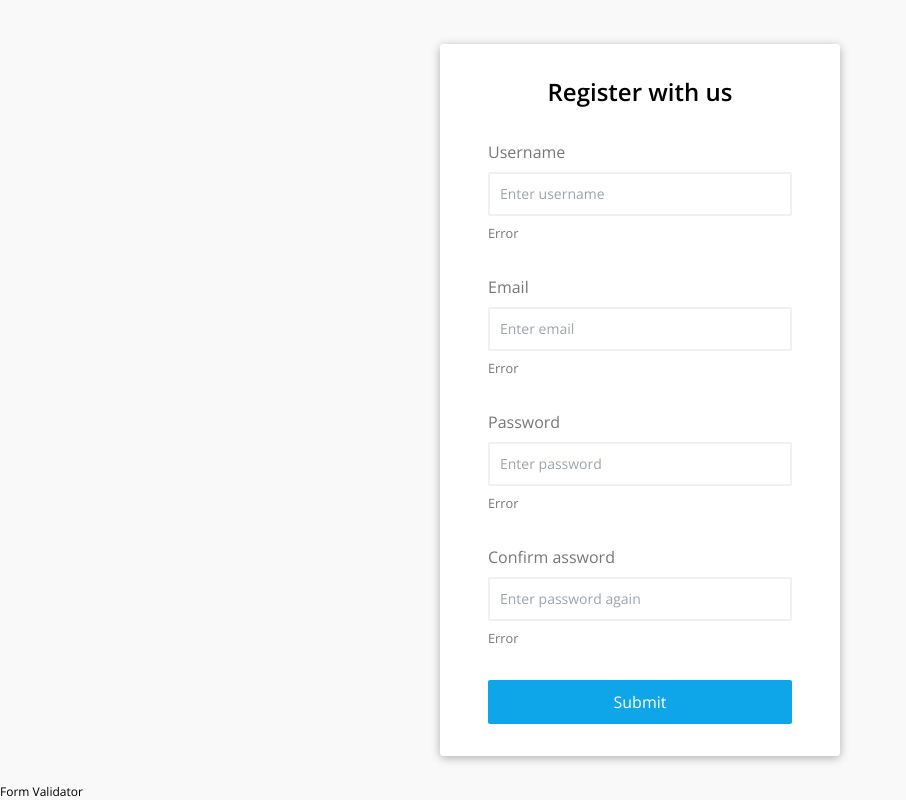
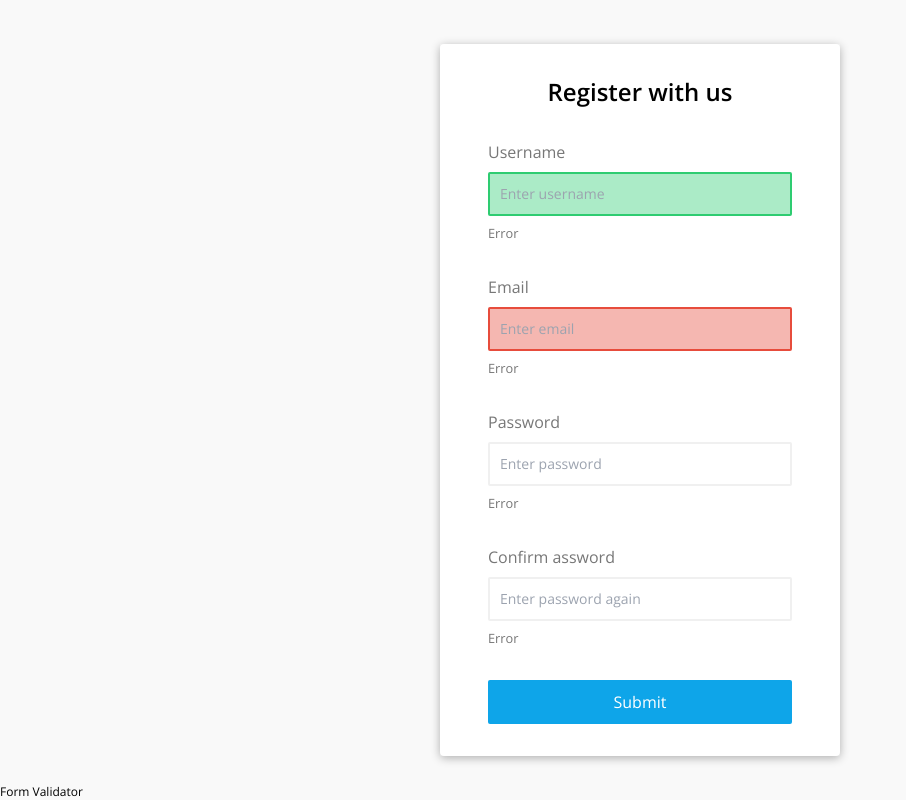
Before and after one commit to krzysiekkalinowski/formValidator, a website built with Parcel: page src/index.html in a window 1280 px wide. Shown: the whole page, without its empty margins (0-906 px from the left). Built offline with nearby package versions, Linux system fonts and the light colour scheme.

Commit message:
added custom classes error and success

```diff
--- a/src/index.css
+++ b/src/index.css
@@ -1,3 +1,14 @@
 @tailwind base;
 @tailwind components;
 @tailwind utilities;
+
+@layer utilities {
+  .success {
+    border-color: theme("colors.success-color");
+    background-color: theme("colors.success-background");
+  }
+  .error {
+    border-color: theme("colors.error-color");
+    background-color: theme("colors.error-background");
+  }
+}
--- a/src/index.html
+++ b/src/index.html
@@ -33,7 +33,7 @@
               type="text"
               id="username"
               placeholder="Enter username"
-              class="p-2.5 rounded-sm border-2 border-border-color focus:border-text-color text-sm"
+              class="p-2.5 rounded-sm border-2 border-border-color focus:border-text-color text-sm success"
             />
             <small>Error</small>
           </p>
@@ -43,7 +43,7 @@
               type="text"
               id="email"
               placeholder="Enter email"
-              class="p-2.5 rounded-sm border-2 border-border-color focus:border-text-color text-sm"
+              class="p-2.5 rounded-sm border-2 border-border-color focus:border-text-color text-sm error"
             />
             <small>Error</small>
           </p>
--- a/tailwind.config.js
+++ b/tailwind.config.js
@@ -18,6 +18,10 @@ module.exports = {
       "text-color": "#777",
       "border-color": "#f0f0f0",
       "bg-color": "#f9f9f9",
+      "success-color": "#2ecc71",
+      "success-background": "rgba(45, 205, 115, 0.4)",
+      "error-color": "#e74c3c",
+      "error-background": "rgba(230, 75, 60, 0.4)",
       white: "#fff",
       black: "#000",
       sky: {
```
